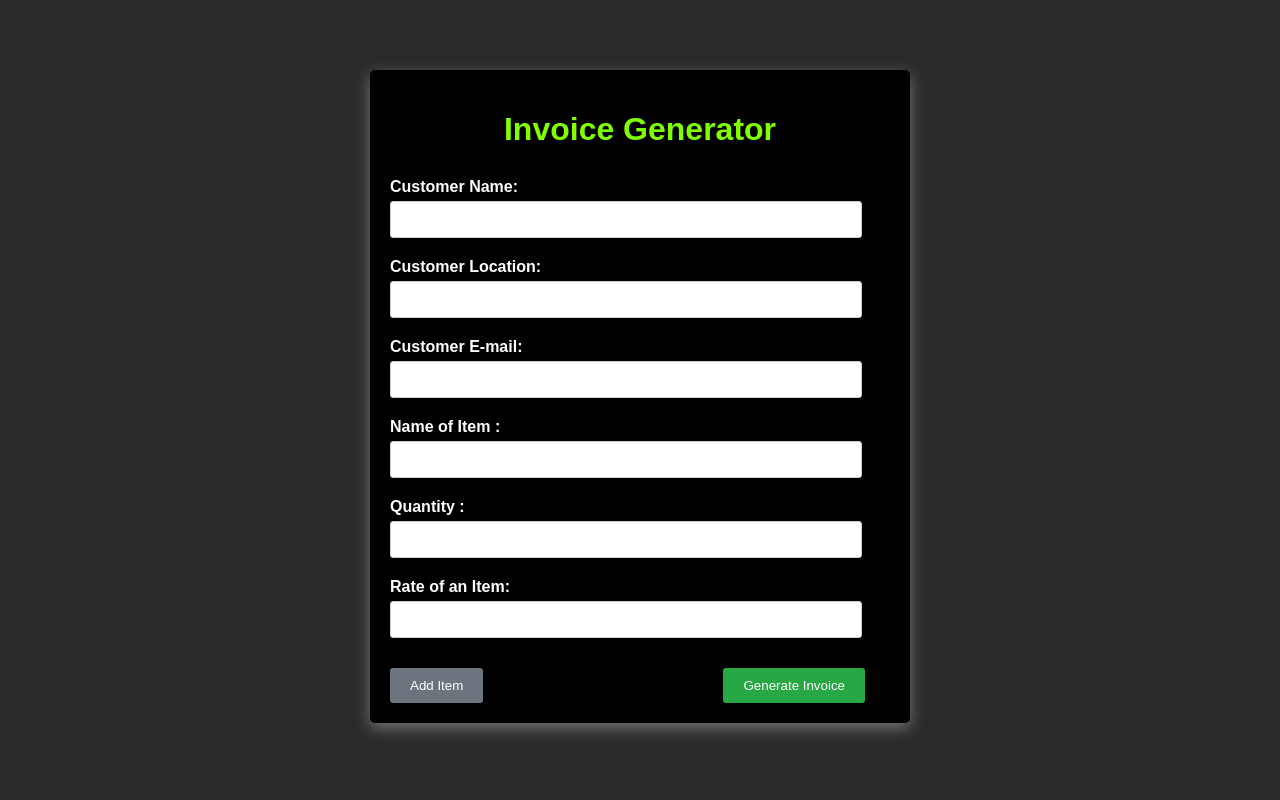
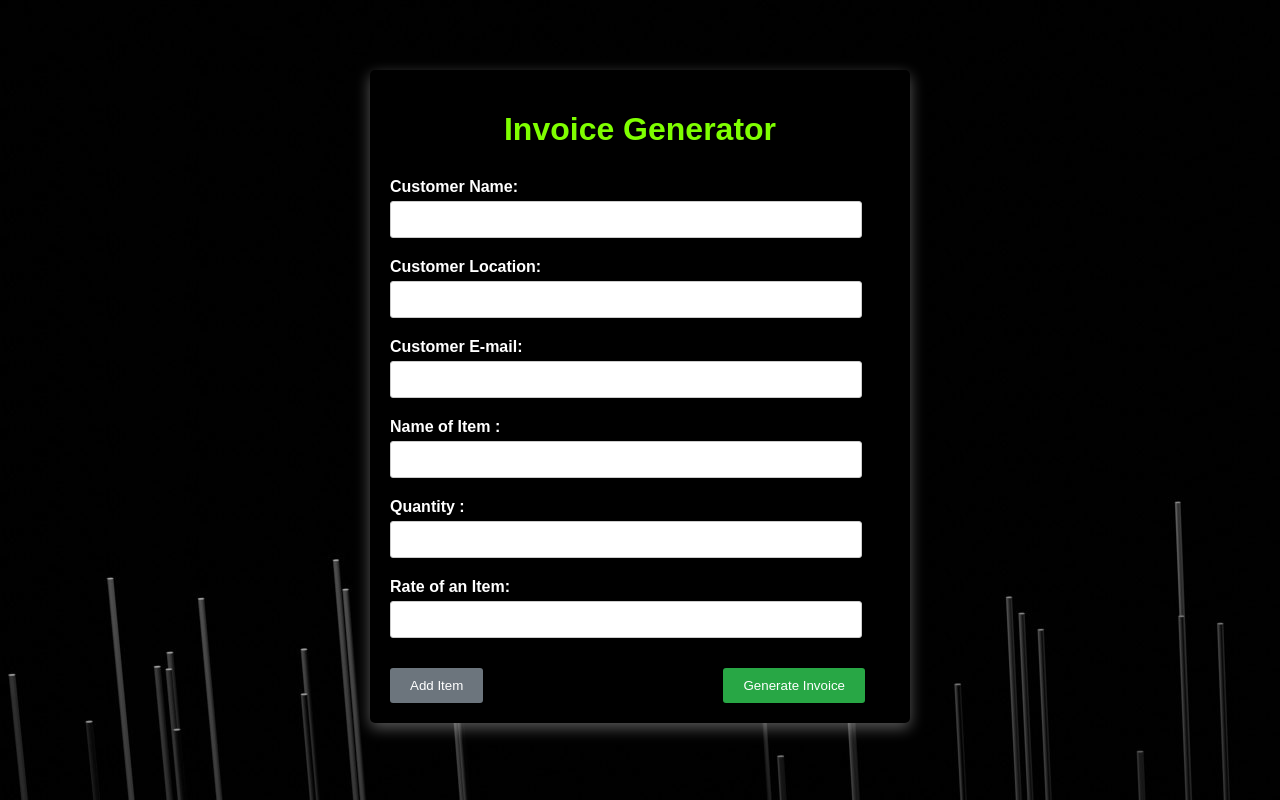
Before and after one commit to MuhammedNadeer/beweb-lvl2, a Flask app: page / in a window 1280 px wide. Run offline with Flask 3, Linux system fonts and the light colour scheme.

Commit message:
changed bg image

```diff
--- a/static/css/main.css
+++ b/static/css/main.css
@@ -3,7 +3,7 @@ body {
     margin: 0;
     padding: 0;
     background-color: rgb(44, 43, 43);
-
+    background-image: url(/static/images/shubham-dhage-NsPqV-WsZYY-unsplash.jpg);
 }
 
 .container {
--- a/static/css/style.css
+++ b/static/css/style.css
@@ -6,6 +6,7 @@
 
 body {
     background-color: rgb(44, 43, 43);
+    background-image: url("/static/images/shubham-dhage-NsPqV-WsZYY-unsplash.jpg");
     font-size: 14px;
     line-height: 22px;
     margin-left: auto;
```
Also changed, not shown: static/images/shubham-dhage-NsPqV-WsZYY-unsplash.jpg (added).
